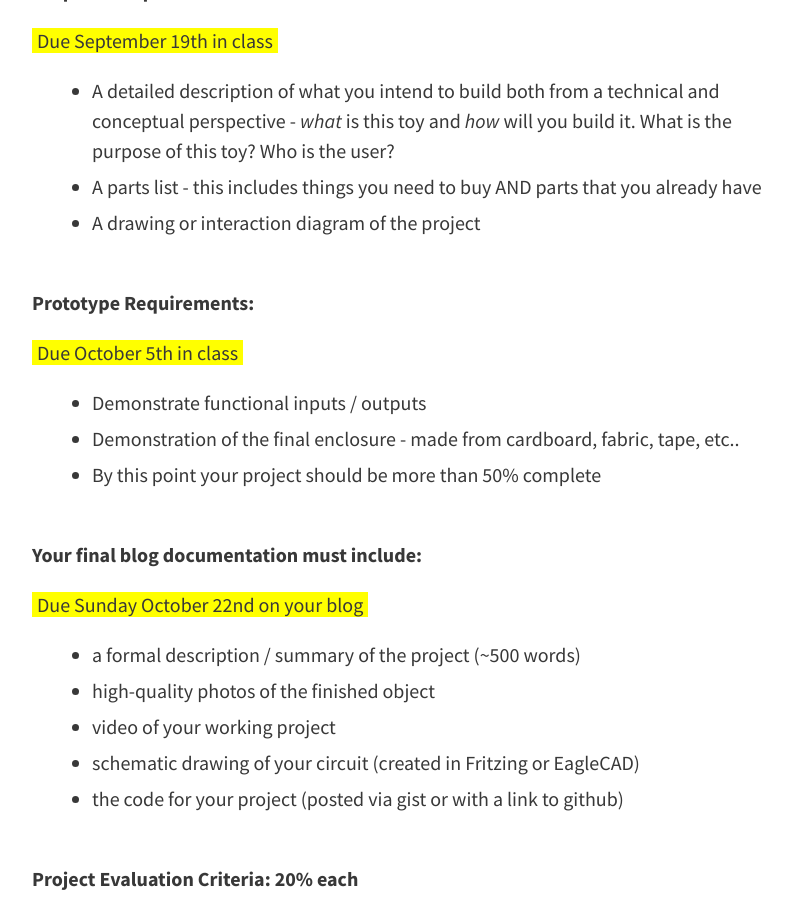
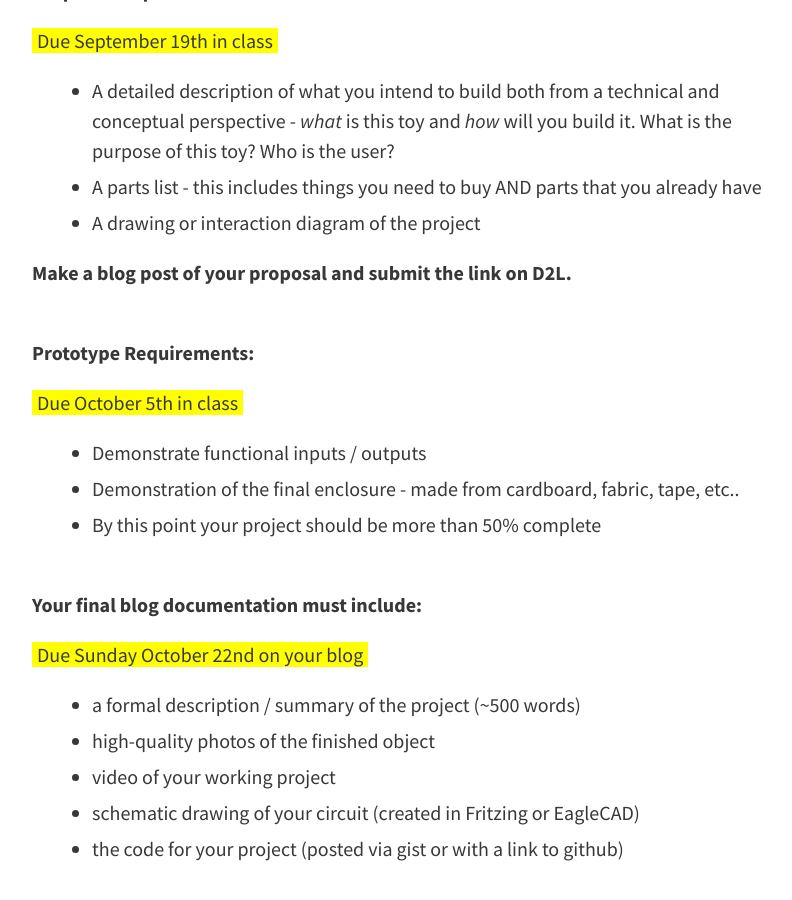
Before and after one commit to coloringchaos/object-f17, a Jekyll site: the page built from _posts/2017-9-14-project1.md, in a window 1280 px wide and 900 px high, scrolled down 864 px. Shown: the whole window, without its empty margins (224-1016 px from the left). Built offline with Jekyll 4.4.1, drawn with Linux system fonts in a browser that asks for light colours; nearby versions of some CDN libraries.

Commit message:
proposal instructions

```diff
--- a/_posts/2017-9-14-project1.md
+++ b/_posts/2017-9-14-project1.md
@@ -25,6 +25,8 @@ Throughout the design and production process, be thoughtful in crafting an objec
 - A detailed description of what you intend to build both from a technical and conceptual perspective - *what* is this toy and *how* will you build it. What is the purpose of this toy? Who is the user?
 - A parts list - this includes things you need to buy AND parts that you already have
 - A drawing or interaction diagram of the project
+
+**Make a blog post of your proposal and submit the link on D2L.**
 
 <br>
 **Prototype Requirements:**
```
